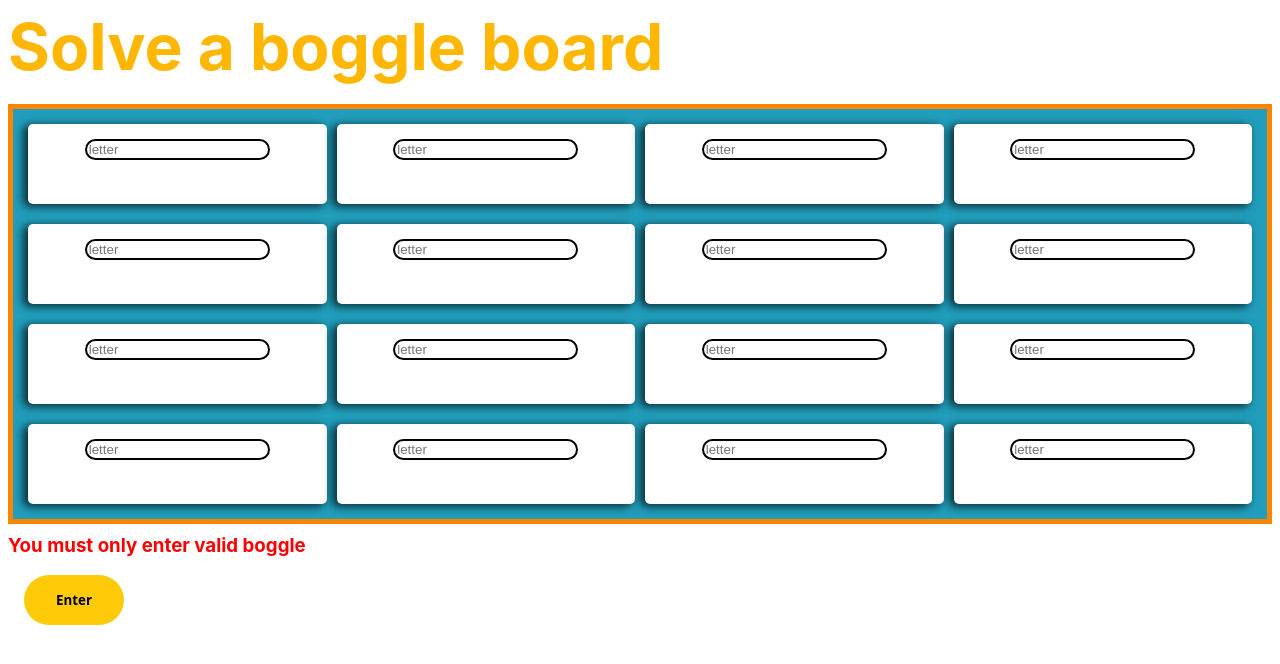
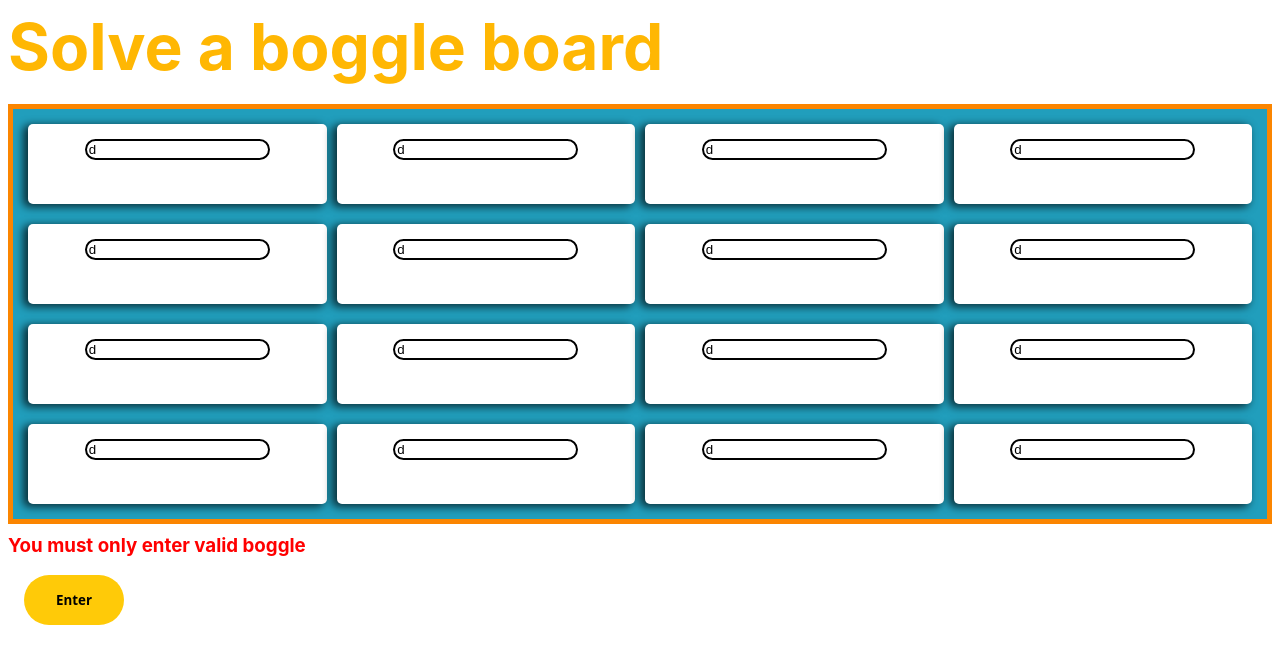
Before and after one commit to Joja81/boggle-solve, a Next.js app in the folder boggle/: page / in a window 1280 px wide. Shown: the top 664 px of the page. Built offline with nearby package versions, Linux system fonts and the light colour scheme.

Commit message:
Started working on context addition

```diff
--- /dev/null
+++ b/boggle/lib/context.js
@@ -0,0 +1,7 @@
+import { createContext } from "react";
+
+export const UserContext = createContext({
+
+    letters: null,
+
+});
--- a/boggle/pages/_app.js
+++ b/boggle/pages/_app.js
@@ -1,7 +1,17 @@
-import '../styles/globals.css'
+import '../styles/globals.css';
+import {UserContext} from "../lib/context";
 
 function MyApp({ Component, pageProps }) {
-  return <Component {...pageProps} />
+
+  const letters = null;
+
+
+  return <UserContext.Provider value={{letters}}>
+    <Component {...pageProps} />
+  </UserContext.Provider>
+
+
+
 }
 
 export default MyApp
--- a/boggle/pages/index.js
+++ b/boggle/pages/index.js
@@ -3,15 +3,25 @@ import { loadAvl } from "../functions/loadAvl";
 import { solveAvl } from "../functions/solveAvl";
 import { useRouter } from "next/router";
 import { useState } from "react";
-
-/*
-TODO
-- Create solutions page
-- Screen and alter entries
-*/
+import { useContext } from "react";
+import { UserContext } from "../lib/context";
 
 export default function Home() {
+
+  let {letters} = useContext(UserContext);
+
   const BOARD_SIZE = 4;
+
+  if (!letters){
+    letters = []
+    for (let i = 0; i < BOARD_SIZE; i++){
+      let curr = [];
+      for (let j = 0; j < BOARD_SIZE; j++){
+        curr.push("d");
+      }
+      letters.push(curr)
+    }
+  }
 
   const router = useRouter();
 
@@ -82,7 +92,7 @@ export default function Home() {
       <main>
         <h1 className={"title"}>Solve a boggle board</h1>
         <form onSubmit={() => onSubmit()} onChange={() => onChange()} id="form">
-          <Table height={BOARD_SIZE} width={BOARD_SIZE} />
+          <Table letters = {letters}/>
           {!valid ? <h3 className="warning">You must only enter valid boggle </h3> : <></>}
           <button type="submit" disabled={!valid}>
             Enter
@@ -93,10 +103,13 @@ export default function Home() {
   );
 }
 
-function Table({ height, width }) {
+function Table({ letters }) {
+
+  console.log(letters);
+
   let itemList = [];
-  for (let y = 0; y < height; y++) {
-    itemList.push(<Row number={width} start={width * y} key={"row" + y} />);
+  for (let y = 0; y < letters.length; y++) {
+    itemList.push(<Row number={letters.length} start={letters.length * y} letters={letters[y]} key={"row" + y} />);
   }
 
   return (
@@ -106,11 +119,11 @@ function Table({ height, width }) {
   );
 }
 
-function Row({ number, start }) {
+function Row({ number, start, letters }) {
   let itemList = [];
 
-  for (let i = start; i < number + start; i++) {
-    itemList.push(<Tile id={i} key={"tile" + i} />);
+  for (let i = 0; i < number; i++) {
+    itemList.push(<Tile id={i + start} letter={letters[i]} key={"tile" + (i + start)} />);
   }
 
   return (
@@ -120,7 +133,7 @@ function Row({ number, start }) {
   );
 }
 
-function Tile({ id }) {
+function Tile({ id, letter }) {
   const [valid, setValid] = useState(true);
 
   const onChange = (e) => {
@@ -141,6 +154,7 @@ function Tile({ id }) {
           maxLength={2}
           type={"text"}
           onChange={onChange}
+          value={letter}
         />
     </div>
   );
```
